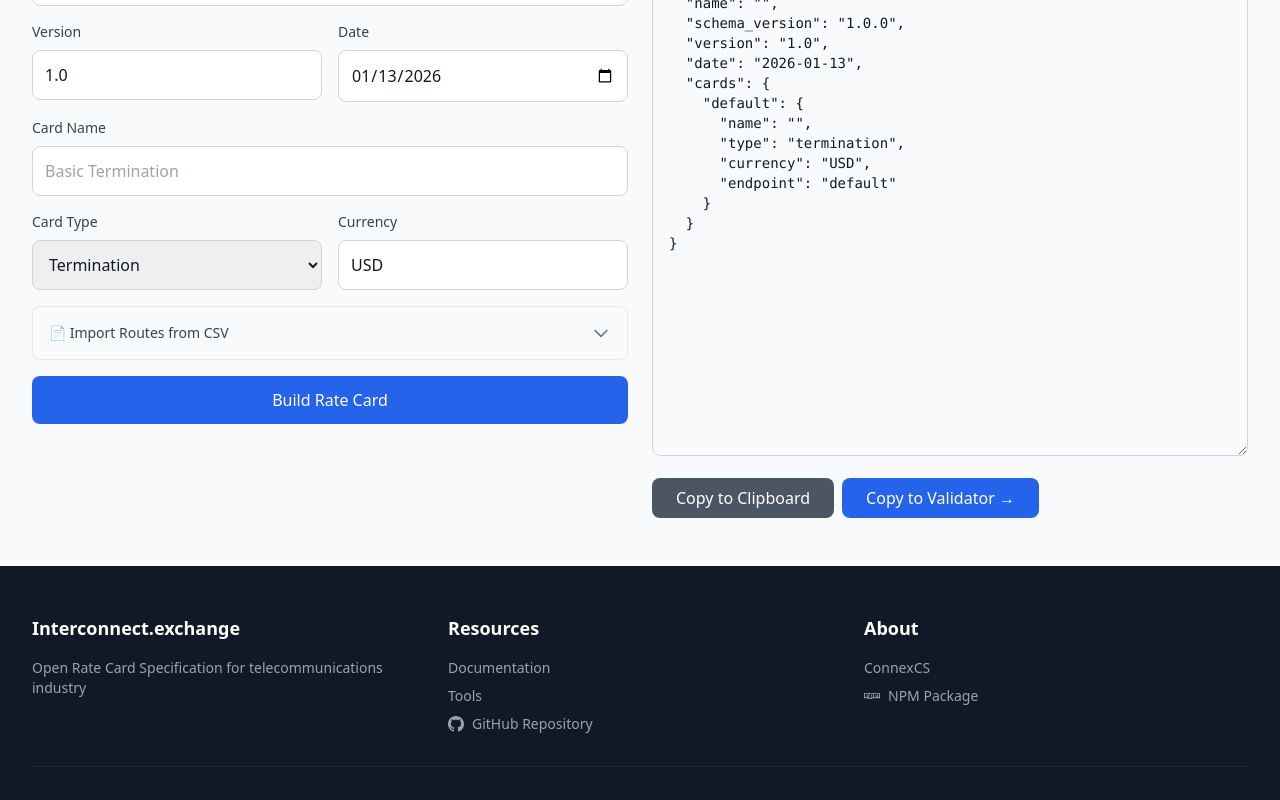
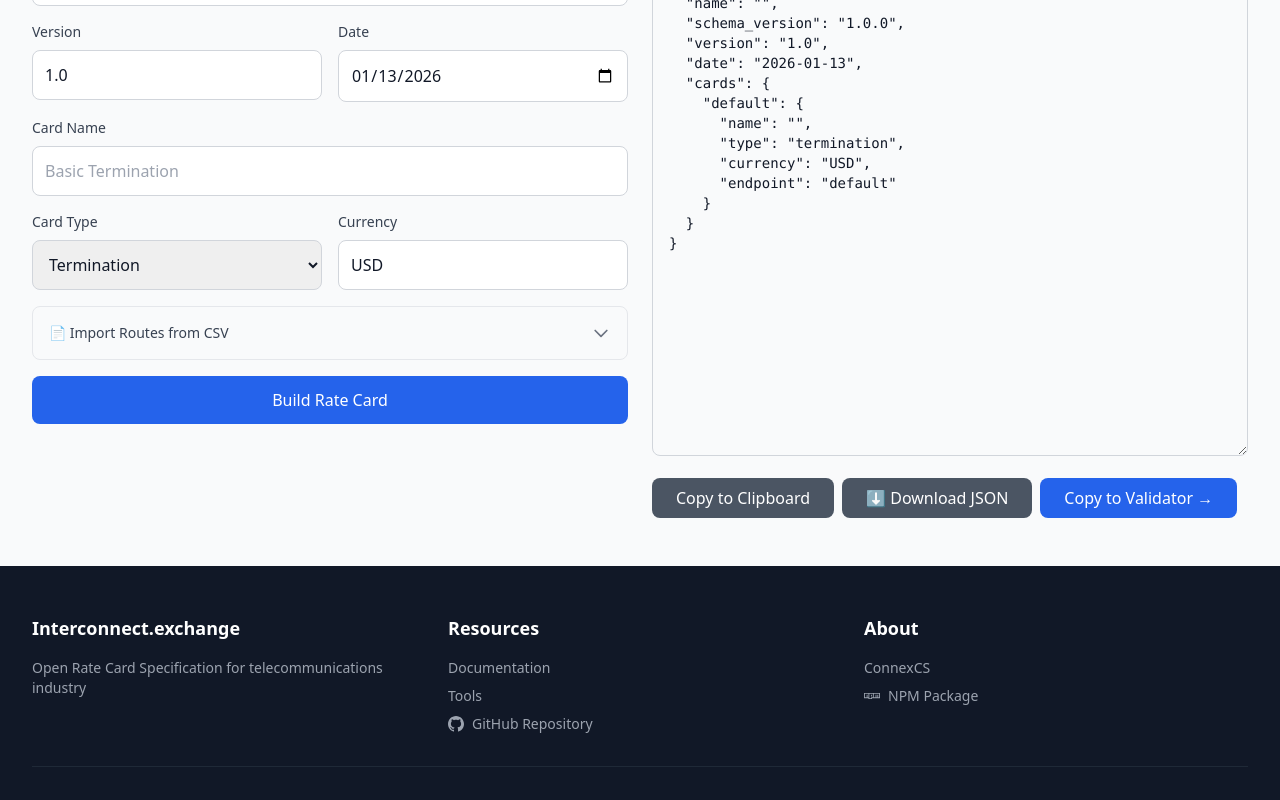
Before and after one commit to connexcs/interconnect.exchange, a Nuxt app: page /tools in a window 1280 px wide. Both pictures are taken after a click on the button "Build Rate Card". Shown: the part 512-1312 px from the top of the page. Built offline with nearby package versions, Linux system fonts and the light colour scheme.

Commit message:
Add JSON download functionality for rate cards and checksums

```diff
--- a/pages/tools.vue
+++ b/pages/tools.vue
@@ -244,6 +244,12 @@
               Copy to Clipboard
             </button>
             <button
+              @click="downloadAsJson(builtRateCard, `${builder.name || 'rate-card'}.json`)"
+              class="bg-gray-600 text-white px-6 py-2 rounded-lg hover:bg-gray-700 transition-colors"
+            >
+              ⬇ Download JSON
+            </button>
+            <button
               @click="copyBuilderToValidator"
               class="bg-primary-600 text-white px-6 py-2 rounded-lg hover:bg-primary-700 transition-colors"
             >
@@ -275,6 +281,12 @@
             class="bg-gray-600 text-white px-6 py-2 rounded-lg hover:bg-gray-700 transition-colors"
           >
             Copy to Clipboard
+          </button>
+          <button
+            @click="downloadAsJson(exampleRateCard, 'example-rate-card.json')"
+            class="bg-gray-600 text-white px-6 py-2 rounded-lg hover:bg-gray-700 transition-colors"
+          >
+            ⬇ Download JSON
           </button>
           <button
             @click="copyExampleToValidator"
@@ -437,6 +449,12 @@
               Copy to Clipboard
             </button>
             <button
+              @click="downloadAsJson(checksumResult.rateCard, 'rate-card-with-checksum.json')"
+              class="bg-gray-600 text-white px-6 py-2 rounded-lg hover:bg-gray-700 transition-colors"
+            >
+              ⬇ Download JSON
+            </button>
+            <button
               @click="copyChecksumToValidateChecksum"
               class="bg-primary-600 text-white px-6 py-2 rounded-lg hover:bg-primary-700 transition-colors"
             >
@@ -622,6 +640,12 @@
               class="bg-gray-600 text-white px-6 py-2 rounded-lg hover:bg-gray-700 transition-colors"
             >
               Copy to Clipboard
+            </button>
+            <button
+              @click="downloadAsJson(signResult.rateCard, 'rate-card-signed.json')"
+              class="bg-gray-600 text-white px-6 py-2 rounded-lg hover:bg-gray-700 transition-colors"
+            >
+              ⬇ Download JSON
             </button>
             <button
               @click="copySignedToVerify"
@@ -1580,6 +1604,22 @@ const copyToClipboard = async (text: string) => {
   }
 }
 
+const downloadAsJson = (jsonString: string, filename: string = 'rate-card.json') => {
+  try {
+    const blob = new Blob([jsonString], { type: 'application/json' })
+    const url = URL.createObjectURL(blob)
+    const link = document.createElement('a')
+    link.href = url
+    link.download = filename
+    document.body.appendChild(link)
+    link.click()
+    document.body.removeChild(link)
+    URL.revokeObjectURL(url)
+  } catch (error) {
+    alert('Failed to download file')
+  }
+}
+
 useHead({
   title: 'Tools - Interconnect Exchange',
   meta: [
```
